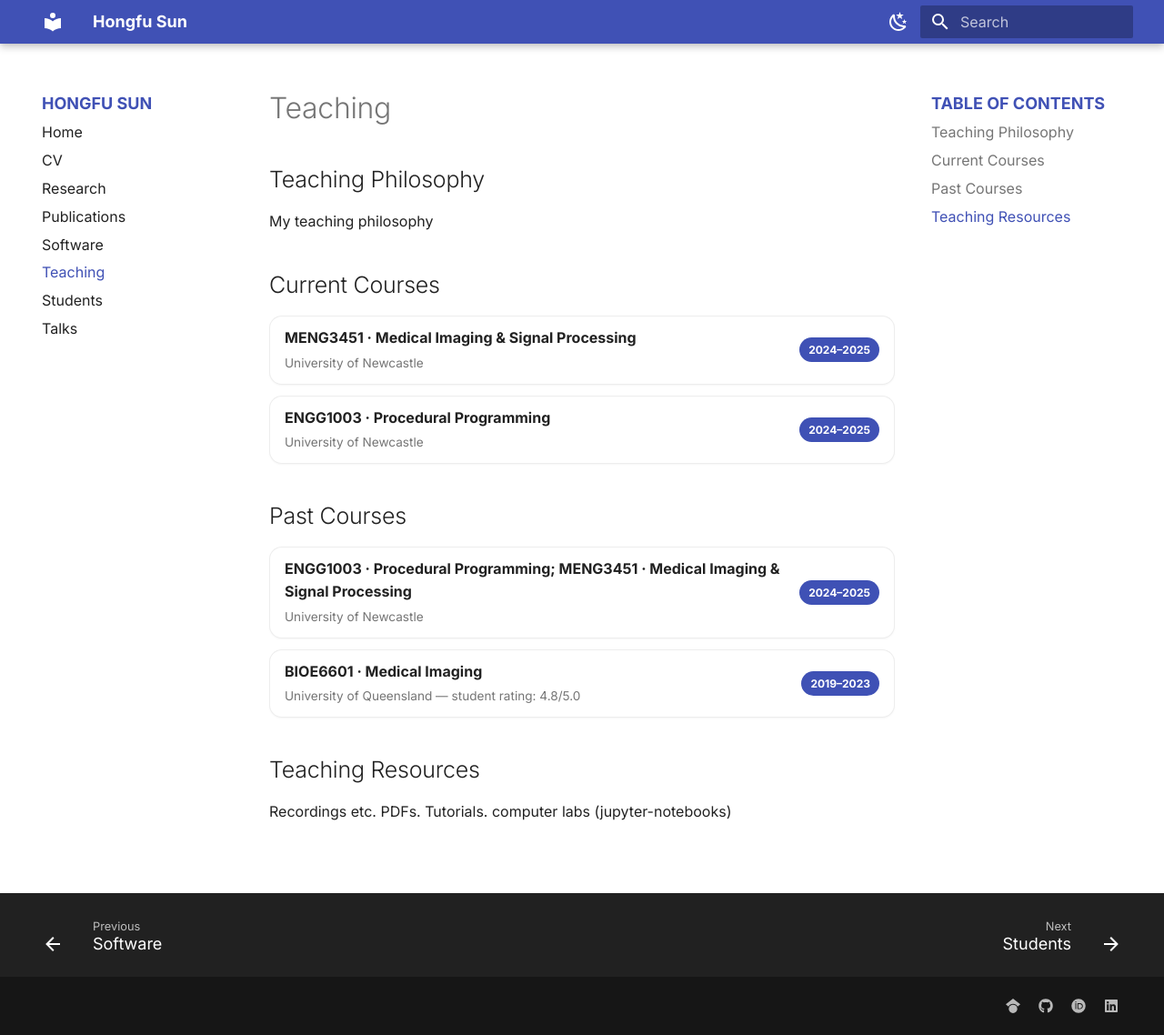
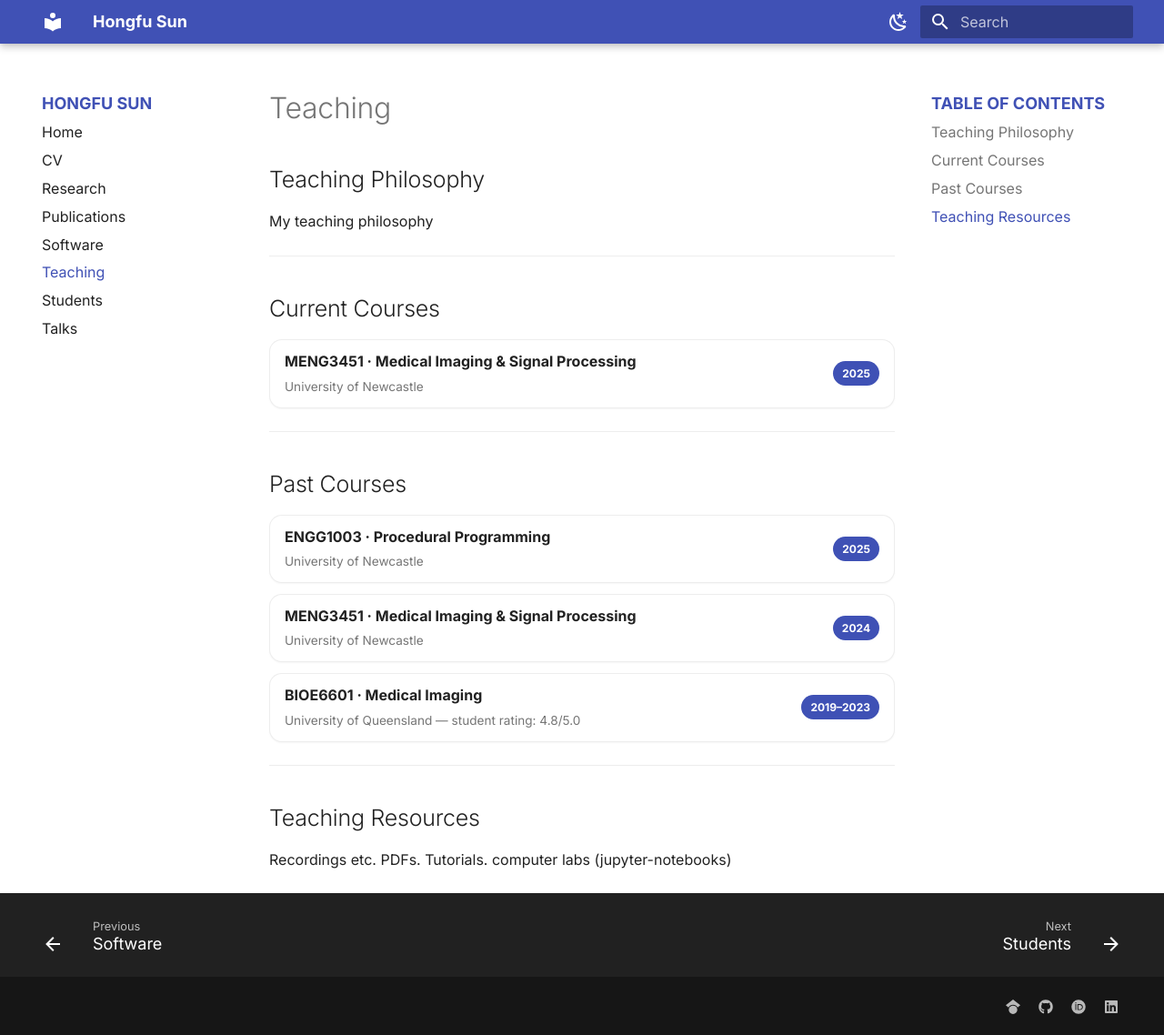
Before and after one commit to sunhongfu/sunhongfu.github.io, an MkDocs documentation site: the page built from docs/teaching.md, in a window 1280 px wide and 1138 px high. Shown: the whole window at 91% size. Built offline with MkDocs 1.6.1 and Material for MkDocs 9.7.7, drawn with Linux system fonts in a browser that asks for light colours.

Commit message:
some update

```diff
--- a/docs/teaching.md
+++ b/docs/teaching.md
@@ -1,6 +1,8 @@
 # Teaching
 ## Teaching Philosophy
 My teaching philosophy
+
+---
 
 ## Current Courses
 <div class="cv-list">
@@ -10,18 +12,12 @@ My teaching philosophy
       MENG3451 · Medical Imaging & Signal Processing
       <div class="cv-sub">University of Newcastle</div>
     </div>
-    <span class="cv-year">2024–2025</span>
-  </div>
-
-  <div class="cv-card">
-    <div class="cv-title">
-      ENGG1003 · Procedural Programming
-      <div class="cv-sub">University of Newcastle</div>
-    </div>
-    <span class="cv-year">2024–2025</span>
+    <span class="cv-year">2025</span>
   </div>
 
 </div>
+
+---
 
 ## Past Courses
 
@@ -29,10 +25,18 @@ My teaching philosophy
 
   <div class="cv-card">
     <div class="cv-title">
-      ENGG1003 · Procedural Programming; MENG3451 · Medical Imaging & Signal Processing
+      ENGG1003 · Procedural Programming
       <div class="cv-sub">University of Newcastle</div>
     </div>
-    <span class="cv-year">2024–2025</span>
+    <span class="cv-year">2025</span>
+  </div>
+
+  <div class="cv-card">
+    <div class="cv-title">
+      MENG3451 · Medical Imaging & Signal Processing
+      <div class="cv-sub">University of Newcastle</div>
+    </div>
+    <span class="cv-year">2024</span>
   </div>
 
   <div class="cv-card">
@@ -45,6 +49,8 @@ My teaching philosophy
 
 </div>
 
+---
+
 ## Teaching Resources
 
 Recordings etc. PDFs. Tutorials. computer labs (jupyter-notebooks)
```
Also changed, not shown: docs/cv.md (+0 -1 lines).
